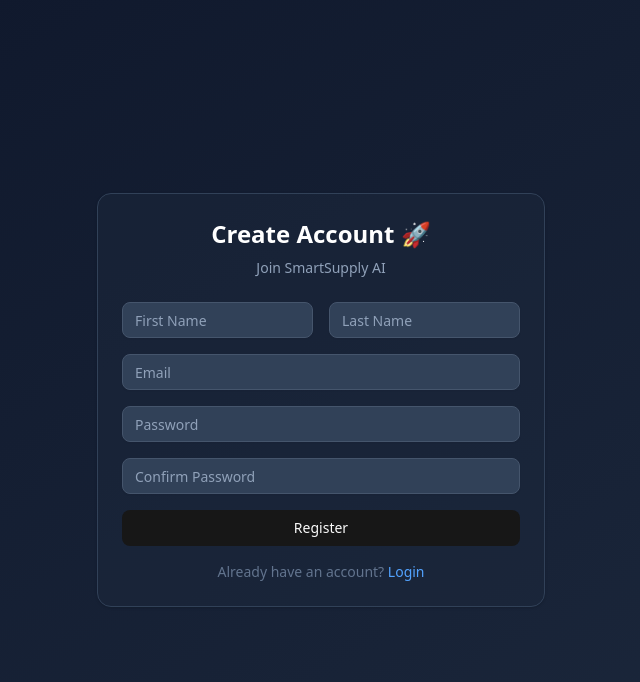
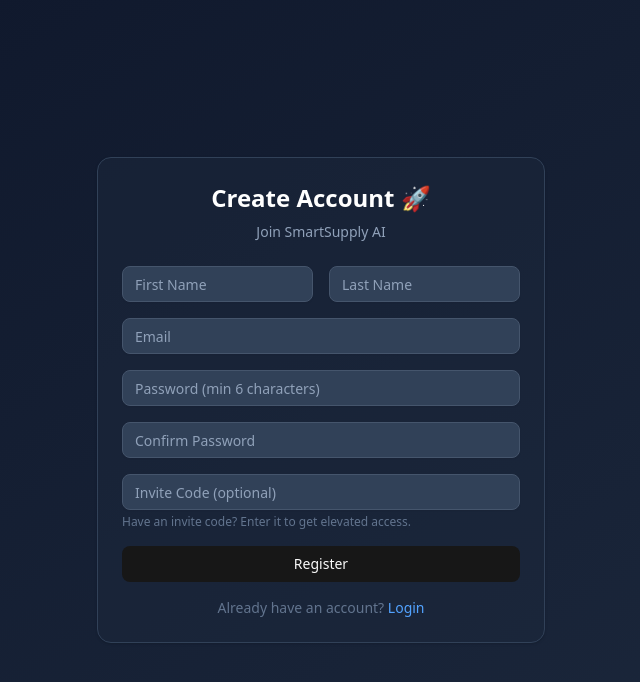
Before and after one commit to RiazBhuiyanX/smart-supply-ai, a React (Vite) app in the folder frontend/: page /register in a window 1280 px wide. Shown: the top 682 px of the page, without its empty margins (319-959 px from the left). Built offline with nearby package versions, Linux system fonts and the light colour scheme.

Commit message:
feat(auth): add invite code system for secure role assignment - Closes #34

```diff
--- a/frontend/src/pages/RegisterPage.tsx
+++ b/frontend/src/pages/RegisterPage.tsx
@@ -12,6 +12,7 @@
     email: '',
     password: '',
     confirmPassword: '',
+    inviteCode: '',
   })
   const [loading, setLoading] = useState(false)
   const [error, setError] = useState('')
@@ -41,12 +42,12 @@
           lastName: formData.lastName,
           email: formData.email,
           password: formData.password,
+          inviteCode: formData.inviteCode || null,
         }),
       })
 
       if (!res.ok) {
         const data = await res.json().catch(() => ({}))
-        // Parse detailed validation errors from backend
         if (data.errors && typeof data.errors === 'object') {
           const errorMessages = Object.entries(data.errors)
             .map(([field, msg]) => `${field}: ${msg}`)
@@ -112,7 +113,7 @@
               <Input
                 name="password"
                 type="password"
-                placeholder="Password"
+                placeholder="Password (min 6 characters)"
                 value={formData.password}
                 onChange={handleChange}
                 className="bg-slate-700 border-slate-600 text-white placeholder:text-slate-400"
@@ -128,6 +129,19 @@
                 className="bg-slate-700 border-slate-600 text-white placeholder:text-slate-400"
                 required
               />
+
+              <div>
+                <Input
+                  name="inviteCode"
+                  placeholder="Invite Code (optional)"
+                  value={formData.inviteCode}
+                  onChange={handleChange}
+                  className="bg-slate-700 border-slate-600 text-white placeholder:text-slate-400"
+                />
+                <p className="text-xs text-slate-500 mt-1">
+                  Have an invite code? Enter it to get elevated access.
+                </p>
+              </div>
 
               {error && (
                 <p className="text-red-400 text-sm whitespace-pre-line">{error}</p>
```
Also changed, not shown: 2 other files (tests, documents, lock files or other folders).
